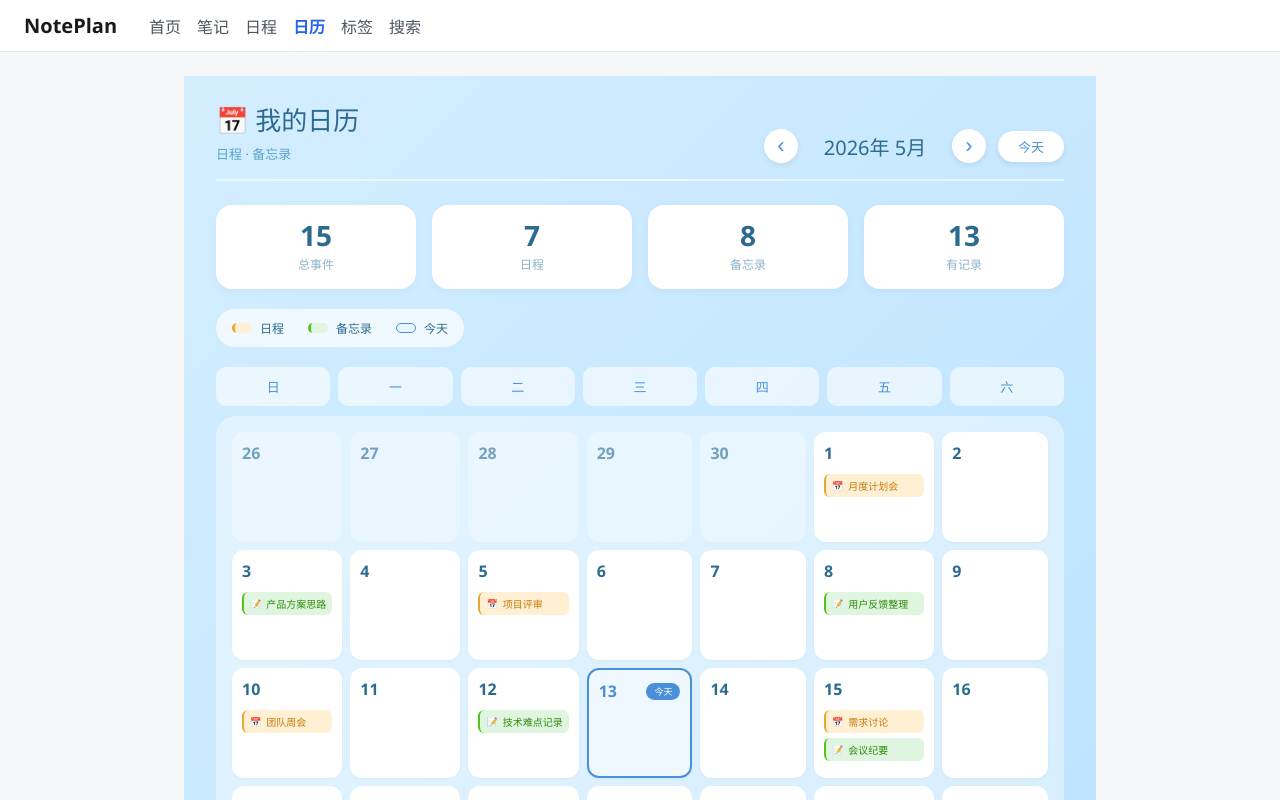
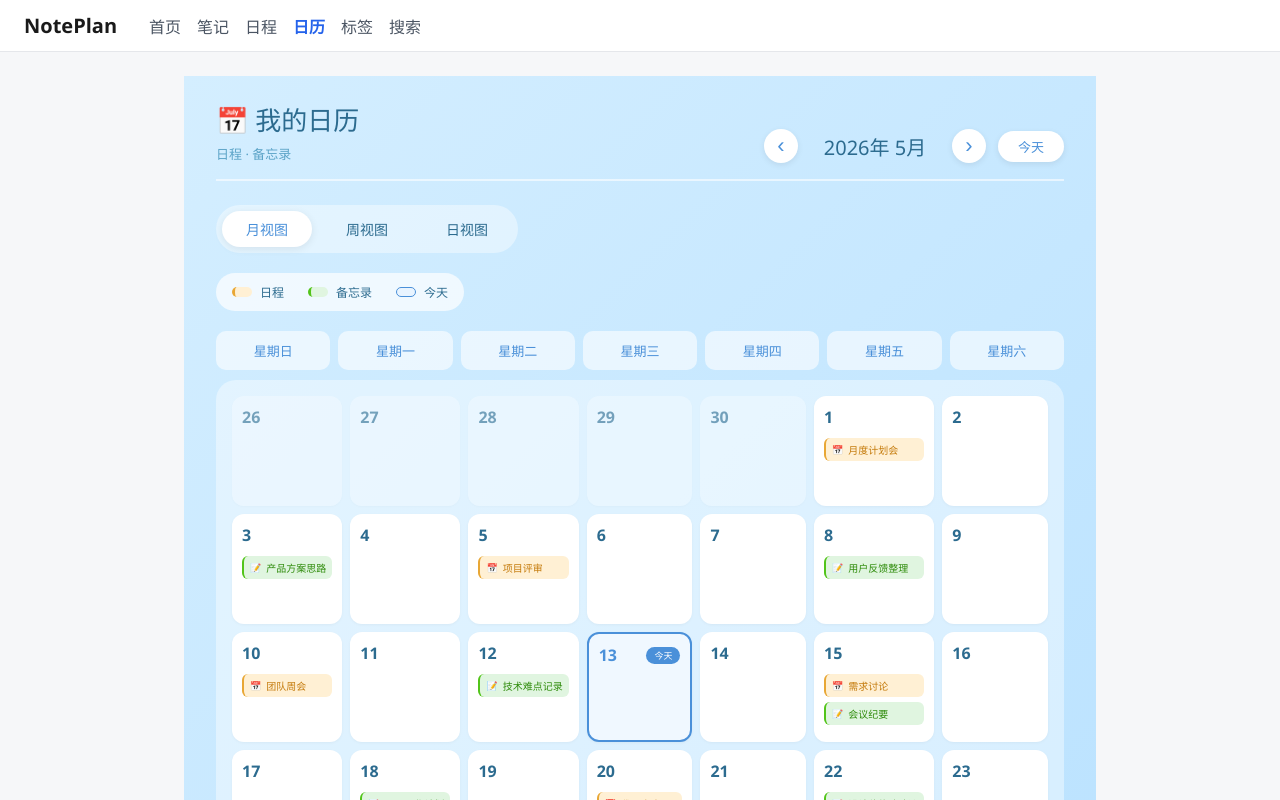
Before and after one commit to Amy-1008/noteplan, a Vue app in the folder frontend/: page /calendar in a window 1280 px wide. Shown: the top 800 px of the page. Built offline with nearby package versions, Linux system fonts and the light colour scheme.

Commit message:
添加周、日视图

```diff
--- a/frontend/src/views/CalendarView.vue
+++ b/frontend/src/views/CalendarView.vue
@@ -14,27 +14,26 @@
       </div>
     </div>
 
-    <!-- 统计卡片 -->
-    <div class="stats-row">
-      <div class="stat-card">
-        <div class="stat-number">{{ totalEvents }}</div>
-        <div class="stat-label">总事件</div>
-      </div>
-      <div class="stat-card">
-        <div class="stat-number">{{ totalSchedules }}</div>
-        <div class="stat-label">日程</div>
-      </div>
-      <div class="stat-card">
-        <div class="stat-number">{{ totalNotes }}</div>
-        <div class="stat-label">备忘录</div>
-      </div>
-      <div class="stat-card">
-        <div class="stat-number">{{ markedDays }}</div>
-        <div class="stat-label">有记录</div>
-      </div>
+    <!-- 视图切换 -->
+    <div class="view-switch">
+      <button
+          class="view-btn"
+          :class="{ active: viewMode === 'month' }"
+          @click="switchView('month')"
+      >月视图</button>
+      <button
+          class="view-btn"
+          :class="{ active: viewMode === 'week' }"
+          @click="switchView('week')"
+      >周视图</button>
+      <button
+          class="view-btn"
+          :class="{ active: viewMode === 'day' }"
+          @click="switchView('day')"
+      >日视图</button>
     </div>
 
-    <!-- 图例（放在统计卡片下面） -->
+    <!-- 图例 -->
     <div class="legend">
       <div class="legend-item">
         <span class="legend-badge schedule-badge"></span>
@@ -50,13 +49,13 @@
       </div>
     </div>
 
-    <!-- 星期标题 -->
-    <div class="weekdays">
+    <!-- 星期标题（月视图和周视图都显示） -->
+    <div class="weekdays" v-if="viewMode !== 'day'">
       <div v-for="week in weekdays" :key="week" class="weekday">{{ week }}</div>
     </div>
 
-    <!-- 日历网格 -->
-    <div class="calendar-grid-wrapper">
+    <!-- 月视图 -->
+    <div class="calendar-grid-wrapper" v-if="viewMode === 'month'">
       <div class="calendar-grid">
         <div
             v-for="(day, idx) in calendarDays"
@@ -85,6 +84,56 @@
       </div>
     </div>
 
+    <!-- 周视图 -->
+    <div class="calendar-grid-wrapper" v-if="viewMode === 'week'">
+      <div class="calendar-grid">
+        <div
+            v-for="(day, idx) in weekDays"
+            :key="idx"
+            class="calendar-day"
+            :class="{
+            'today': day.isToday
+          }"
+            @click="openDayDetail(day)"
+        >
+          <div class="day-header">
+            <span class="day-number">{{ day.dayNum }}</span>
+            <span class="weekday-name">{{ getShortWeekday(day.weekday) }}</span>
+            <span v-if="day.isToday" class="today-badge-mark">今天</span>
+          </div>
+          <div class="day-events">
+            <div v-for="event in day.events.slice(0, 3)" :key="event.id" class="event-item" :class="event.type">
+              <span class="event-type">{{ event.type === 'schedule' ? '📅' : '📝' }}</span>
+              <span class="event-title">{{ event.title }}</span>
+            </div>
+            <div v-if="day.eventCount > 3" class="more-events">
+              +{{ day.eventCount - 3 }}
+            </div>
+          </div>
+        </div>
+      </div>
+    </div>
+
+    <!-- 日视图 -->
+    <div class="day-view-wrapper" v-if="viewMode === 'day'">
+      <div class="day-view-header">
+        <h2>{{ currentDayData.dateTitle }}</h2>
+        <div class="day-view-weekday">{{ currentDayData.weekday }}</div>
+      </div>
+      <div class="day-events-list">
+        <div v-if="currentDayData.events.length === 0" class="empty-day">
+          <div class="empty-icon">📭</div>
+          <div>这一天没有安排</div>
+        </div>
+        <div v-for="event in currentDayData.events" :key="event.id" class="day-event-item" :class="event.type">
+          <div class="day-event-type">{{ event.type === 'schedule' ? '📅 日程' : '📝 备忘录' }}</div>
+          <div class="day-event-title">{{ event.title }}</div>
+          <div class="day-event-time" v-if="event.time">{{ event.time }}</div>
+          <div class="day-event-content" v-if="event.content">{{ event.content }}</div>
+        </div>
+      </div>
+    </div>
+
     <!-- 详情弹窗 -->
     <el-drawer
         v-model="drawerVisible"
@@ -98,43 +147,47 @@
 </template>
 
 <script setup>
-import { ref, onMounted } from 'vue';
+import { ref, onMounted, computed } from 'vue';
 import dayjs from 'dayjs';
 import { getMonthData } from '@/api/calendar';
 import DailyDetail from '@/components/DailyDetail.vue';
 
 const currentYear = ref(dayjs().year());
 const currentMonth = ref(dayjs().month() + 1);
+const viewMode = ref('month'); // month, week, day
 const calendarDays = ref([]);
+const weekDays = ref([]);
+const currentDayData = ref({ dateTitle: '', weekday: '', events: [] });
 const drawerVisible = ref(false);
 const selectedDate = ref('');
 const selectedDateTitle = ref('');
+const allEvents = ref({});
 
-const totalEvents = ref(0);
-const totalSchedules = ref(0);
-const totalNotes = ref(0);
-const markedDays = ref(0);
+const weekdays = ['星期日', '星期一', '星期二', '星期三', '星期四', '星期五', '星期六'];
 
-const weekdays = ['日', '一', '二', '三', '四', '五', '六'];
+const getShortWeekday = (weekday) => {
+  const short = ['日', '一', '二', '三', '四', '五', '六'];
+  return short[weekday];
+};
 
 const loadMonthData = async () => {
   try {
     const res = await getMonthData(currentYear.value, currentMonth.value);
-    const data = res.data;
-
-    totalEvents.value = data.totalEvents || 0;
-    totalSchedules.value = data.totalSchedules || 0;
-    totalNotes.value = data.totalNotes || 0;
-    markedDays.value = data.markedDays || 0;
-
-    generateCalendar(data.events || {});
+    allEvents.value = res.data.events || {};
+    generateCalendar();
+    if (viewMode.value === 'week') {
+      generateWeekView();
+    } else if (viewMode.value === 'day') {
+      generateDayView();
+    }
   } catch (error) {
     console.error('加载失败', error);
-    generateCalendar({});
+    allEvents.value = {};
+    generateCalendar();
   }
 };
 
-const generateCalendar = (eventsMap) => {
+const generateCalendar = () => {
   const firstDay = dayjs(`${currentYear.value}-${currentMonth.value}-01`);
   const startDay = firstDay.startOf('month').startOf('week');
   const days = [];
@@ -143,7 +196,7 @@ const generateCalendar = (eventsMap) => {
     const currentDate = startDay.add(i, 'day');
     const isCurrentMonth = currentDate.month() + 1 === currentMonth.value;
     const dateKey = currentDate.format('YYYY-MM-DD');
-    const dayEvents = eventsMap[dateKey] || [];
+    const dayEvents = allEvents.value[dateKey] || [];
 
     days.push({
       date: dateKey,
@@ -158,8 +211,51 @@ const generateCalendar = (eventsMap) => {
   calendarDays.value = days;
 };
 
+const generateWeekView = () => {
+  const today = dayjs();
+  const startOfWeek = today.startOf('week');
+  const days = [];
+
+  for (let i = 0; i < 7; i++) {
+    const currentDate = startOfWeek.add(i, 'day');
+    const dateKey = currentDate.format('YYYY-MM-DD');
+    const dayEvents = allEvents.value[dateKey] || [];
+
+    days.push({
+      date: dateKey,
+      dayNum: currentDate.date(),
+      weekday: currentDate.day(),
+      isToday: currentDate.isSame(dayjs(), 'day'),
+      events: dayEvents,
+      eventCount: dayEvents.length
+    });
+  }
+
+  weekDays.value = days;
+};
+
+const generateDayView = () => {
+  const currentDate = dayjs(`${currentYear.value}-${currentMonth.value}-01`);
+  const dateKey = currentDate.format('YYYY-MM-DD');
+  const dayEvents = allEvents.value[dateKey] || [];
+
+  currentDayData.value = {
+    dateTitle: currentDate.format('YYYY年MM月DD日'),
+    weekday: getShortWeekday(currentDate.day()),
+    events: dayEvents
+  };
+};
+
+const switchView = (view) => {
+  viewMode.value = view;
+  if (view === 'week') {
+    generateWeekView();
+  } else if (view === 'day') {
+    generateDayView();
+  }
+};
+
 const openDayDetail = (day) => {
-  if (day.isOtherMonth) return;
   selectedDate.value = day.date;
   selectedDateTitle.value = dayjs(day.date).format('YYYY年MM月DD日 (dddd)');
   drawerVisible.value = true;
@@ -189,6 +285,11 @@ const today = () => {
   currentYear.value = dayjs().year();
   currentMonth.value = dayjs().month() + 1;
   loadMonthData();
+  if (viewMode.value === 'week') {
+    generateWeekView();
+  } else if (viewMode.value === 'day') {
+    generateDayView();
+  }
 };
 
 onMounted(() => {
@@ -280,36 +381,40 @@ onMounted(() => {
   color: white;
 }
 
-/* 统计卡片 */
-.stats-row {
-  display: grid;
-  grid-template-columns: repeat(4, 1fr);
-  gap: 16px;
+/* 视图切换 */
+.view-switch {
+  display: flex;
+  gap: 10px;
   margin-bottom: 20px;
+  background: rgba(255, 255, 255, 0.4);
+  padding: 6px;
+  border-radius: 40px;
+  width: fit-content;
 }
 
-.stat-card {
-  background: white;
-  padding: 16px;
-  border-radius: 16px;
-  text-align: center;
-  box-shadow: 0 2px 8px rgba(0, 0, 0, 0.04);
+.view-btn {
+  padding: 8px 24px;
+  border: none;
+  background: transparent;
+  border-radius: 30px;
+  font-size: 14px;
+  font-weight: 500;
+  cursor: pointer;
+  color: #2C6B8F;
+  transition: all 0.2s;
 }
 
-.stat-number {
-  font-size: 28px;
-  font-weight: 600;
-  color: #2C6B8F;
-  line-height: 1;
+.view-btn:hover {
+  background: rgba(255, 255, 255, 0.6);
 }
 
-.stat-label {
-  font-size: 12px;
-  color: #8BB3CA;
-  margin-top: 6px;
+.view-btn.active {
+  background: white;
+  color: #4A90D9;
+  box-shadow: 0 2px 8px rgba(0, 0, 0, 0.08);
 }
 
-/* 图例 - 放在上面 */
+/* 图例 */
 .legend {
   display: flex;
   justify-content: flex-start;
@@ -368,7 +473,7 @@ onMounted(() => {
   border-radius: 10px;
 }
 
-/* 日历网格容器 - 限制宽度 */
+/* 日历网格容器 */
 .calendar-grid-wrapper {
   background: rgba(255, 255, 255, 0.4);
   border-radius: 20px;
@@ -423,6 +528,12 @@ onMounted(() => {
 .today .day-number {
   color: #4A90D9;
   font-weight: 700;
+}
+
+.weekday-name {
+  font-size: 11px;
+  color: #8BB3CA;
+  margin-left: 4px;
 }
 
 .today-badge-mark {
@@ -488,6 +599,89 @@ onMounted(() => {
   padding: 2px 6px;
 }
 
+/* 日视图样式 */
+.day-view-wrapper {
+  background: rgba(255, 255, 255, 0.4);
+  border-radius: 20px;
+  padding: 24px;
+}
+
+.day-view-header {
+  text-align: center;
+  margin-bottom: 24px;
+  padding-bottom: 16px;
+  border-bottom: 2px solid rgba(255, 255, 255, 0.6);
+}
+
+.day-view-header h2 {
+  margin: 0 0 8px 0;
+  font-size: 24px;
+  color: #2C6B8F;
+}
+
+.day-view-weekday {
+  font-size: 14px;
+  color: #5BA3C7;
+}
+
+.day-events-list {
+  display: flex;
+  flex-direction: column;
+  gap: 12px;
+}
+
+.day-event-item {
+  background: white;
+  border-radius: 12px;
+  padding: 16px;
+  transition: all 0.2s;
+}
+
+.day-event-item.schedule {
+  border-left: 4px solid #E8A735;
+}
+
+.day-event-item.note {
+  border-left: 4px solid #52C41A;
+}
+
+.day-event-type {
+  font-size: 11px;
+  color: #8BB3CA;
+  margin-bottom: 8px;
+}
+
+.day-event-title {
+  font-size: 16px;
+  font-weight: 600;
+  color: #2C6B8F;
+  margin-bottom: 8px;
+}
+
+.day-event-time {
+  font-size: 12px;
+  color: #E8A735;
+  margin-bottom: 6px;
+}
+
+.day-event-content {
+  font-size: 13px;
+  color: #5A7E9A;
+  line-height: 1.5;
+}
+
+.empty-day {
+  text-align: center;
+  padding: 60px 20px;
+  color: #8BB3CA;
+}
+
+.empty-icon {
+  font-size: 48px;
+  margin-bottom: 16px;
+  opacity: 0.5;
+}
+
 /* 响应式 */
 @media (max-width: 900px) {
   .calendar-page {
@@ -510,25 +704,9 @@ onMounted(() => {
   .day-number {
     font-size: 14px;
   }
-
-  .event-title {
-    font-size: 9px;
-  }
 }
 
 @media (max-width: 700px) {
-  .stats-row {
-    gap: 10px;
-  }
-
-  .stat-card {
-    padding: 12px;
-  }
-
-  .stat-number {
-    font-size: 22px;
-  }
-
   .calendar-day {
     min-height: 70px;
   }
@@ -541,8 +719,13 @@ onMounted(() => {
     display: none;
   }
 
-  .legend {
+  .view-switch {
     margin-bottom: 12px;
+  }
+
+  .view-btn {
+    padding: 6px 16px;
+    font-size: 12px;
   }
 }
 </style>
```
